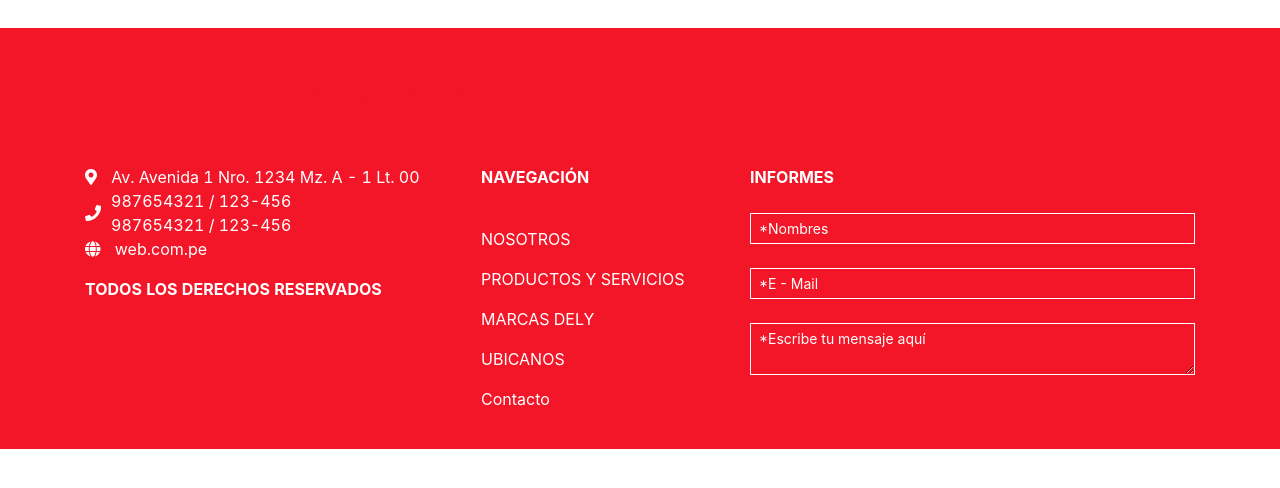
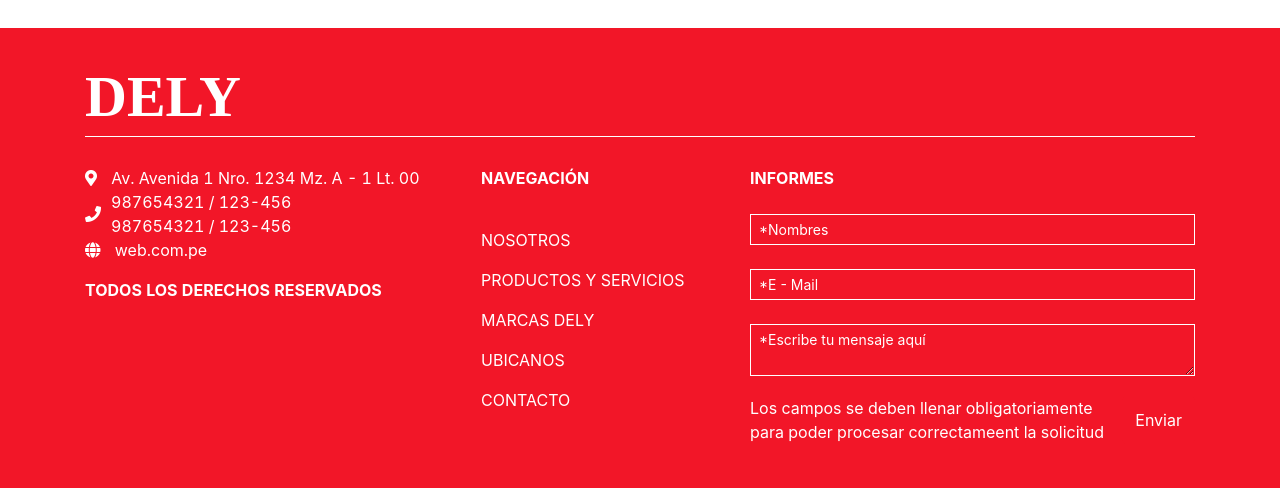
Before and after one commit to christianquispe/dely-landing-page, a React app: page / in a window 1280 px wide. Shown: the part 4137-4625 px from the top of the page. Before the commit the page ends 4586 px from the top, so only its background shows below. Built offline with nearby package versions, Linux system fonts and the light colour scheme; a web font is replaced by a local one.

Commit message:
chore: update footer component(#30)

```diff
--- a/src/components/Footer/Footer.tsx
+++ b/src/components/Footer/Footer.tsx
@@ -2,6 +2,7 @@ import { Section } from "@components/Section";
 import { Title } from "@components/Typography";
 import React from "react";
 import {
+  Button,
   Col,
   Form,
   Image as $Image,
@@ -24,12 +25,10 @@ const Image: React.FC<ImageProps> = (props) => (
 export const Footer = () => {
   return (
     <Section className="Footer">
+      <Title level={2} className="Footer__title">
+        DELY
+      </Title>
       <Row>
-        <Col xs={12} md={12}>
-          <Title className="Locations__title" level={2}>
-            Puntos de venta
-          </Title>
-        </Col>
         <Col className="Locations__container-img" xs={12} md={12}>
           <Row>
             <Col xs={6} md={6} lg={4}>
@@ -65,7 +64,9 @@ export const Footer = () => {
                   </a>
                 </li>
               </ul>
-              <p className="text-white font-weight-bold">TODOS LOS DERECHOS RESERVADOS</p>
+              <p className="text-white font-weight-bold">
+                TODOS LOS DERECHOS RESERVADOS
+              </p>
             </Col>
             <Col xs={6} md={6} lg={3}>
               <Nav defaultActiveKey="/home" className="flex-column">
@@ -81,24 +82,28 @@ export const Footer = () => {
                 <Nav.Link
                   className="text-white text-uppercase"
                   eventKey="link-1"
+                  href="#products-and-services"
                 >
                   Productos y servicios
                 </Nav.Link>
                 <Nav.Link
                   className="text-white text-uppercase"
                   eventKey="link-2"
+                  href="#brands"
                 >
                   Marcas dely
                 </Nav.Link>
                 <Nav.Link
                   className="text-white text-uppercase"
                   eventKey="link-2"
+                  href="#locate-us"
                 >
                   Ubicanos
                 </Nav.Link>
                 <Nav.Link
-                  className="text-white tex-uppercase"
+                  className="text-white text-uppercase"
                   eventKey="link-2"
+                  href="#contact"
                 >
                   Contacto
                 </Nav.Link>
@@ -108,8 +113,8 @@ export const Footer = () => {
               <span className="text-white tex-uppercase font-weight-bold">
                 INFORMES
               </span>
-              <br/>
-              <br/>
+              <br />
+              <br />
               <Form.Group>
                 <Form.Control
                   required
@@ -132,6 +137,16 @@ export const Footer = () => {
                   placeholder="*Escribe tu mensaje aquí"
                   className="Form_input"
                 />
+                <div
+                  style={{ padding: "20px 0" }}
+                  className="d-flex flex-nowrap"
+                >
+                  <span className="text-white">
+                    Los campos se deben llenar obligatoriamente para poder
+                    procesar correctameent la solicitud
+                  </span>
+                  <Button>Enviar</Button>
+                </div>
               </Form.Group>
             </Col>
           </Row>
--- a/src/components/Footer/styles.scss
+++ b/src/components/Footer/styles.scss
@@ -2,6 +2,11 @@
 
 .Footer {
   background-color: $primary-color;
+}
+
+.Footer__title {
+  color: #ffffff;
+  border-bottom: 1px solid #ffffff ;
 }
 
 .reset-list {
```
Lines whose indentation alone changed are shown as unchanged.
